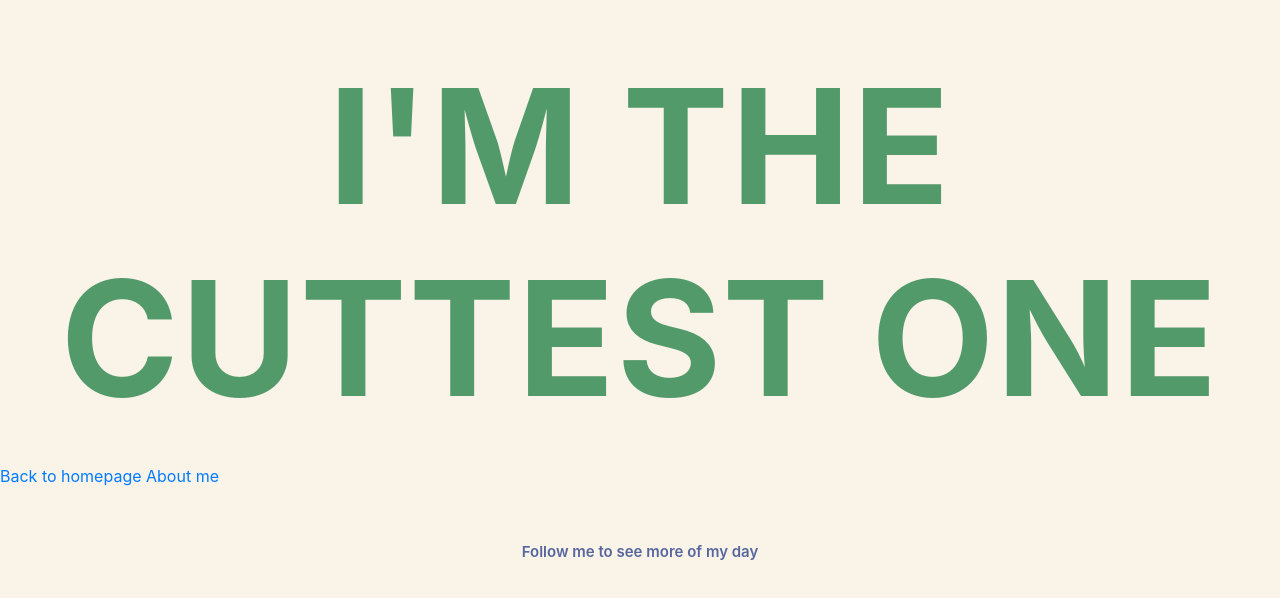
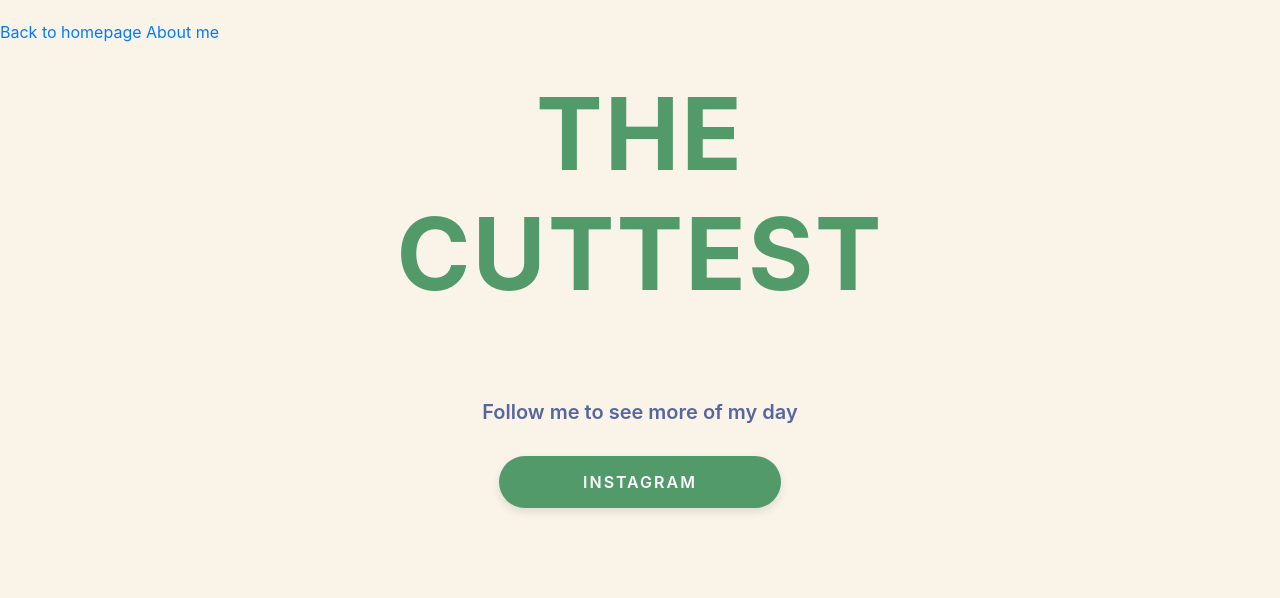
Before and after one commit to hicamilla/Croissant-Project, a plain HTML site: page photos.html in a window 1280 px wide. Drawn offline with nearby package versions, Linux system fonts and the light colour scheme.

Commit message:
update-basic html-photos

```diff
--- a/photos.html
+++ b/photos.html
@@ -9,15 +9,16 @@
     <title>My Album</title>
 </head>
 <body>
-    <h1>I'm the cuttest one</h1>
-
     <a href="/">Back to homepage</a>
     <a href="/contact.html">About me</a>
 
+    <h1 class="text-photos">The <br/> cuttest</h1>
 
     <footer>
-        <p>Follow me to see more of my day</p>
-        <a href="https://www.instagram.com/ottobolota"
+        <p class="follow-photos">Follow me to see more of my day</p>
+        <div class="button-ig">
+        <a href="https://www.instagram.com/ottobolota" class="ig-button" target="_blank">Instagram</a>
+        </div>
     </footer>
 </body>
 </html>
--- a/src/style.css
+++ b/src/style.css
@@ -11,7 +11,7 @@ body{
    margin:20px auto;
    background-color: #f0e2c561;
 }
-
+/*photos*/
 h1,h2,h3,h4{
     text-align: center;
     margin:0;
@@ -36,7 +36,6 @@ h3{
     padding-top: 30px;
 }
 
-
 p{
     color: var(--color-blue);
     font-weight: 600;
@@ -45,7 +44,14 @@ p{
     padding-bottom: 20px;
     line-height: 1.8;
     font-size: 15px;
+}
 
+.follow-photos{
+    font-size: 20px;
+}
+
+.text-photos{
+    font-size: 100px !important;
 }
 
 /*buttons first page //text-transform: uppercase//*/
@@ -65,7 +71,6 @@ p{
     text-decoration: none;
     flex: 0.2;
 }
-
 
 .contact{
     color:white;
@@ -111,3 +116,44 @@ p{
     transform: scale(1.04);
     border: none;
 }
+
+.button-ig{
+    display: flex;
+    justify-content: center;
+    margin-top: -30px;
+}
+
+.button-ig a {
+    text-align: center;
+    font-size: 16px;
+    line-height: 1;
+    margin: 20px;
+    border-radius: 28px;
+    padding: 17px 20px;
+    text-decoration: none;
+    flex: 0.2;
+}
+
+.ig-button{
+    color:white;
+    background-color:var(--color-green);
+    box-shadow: var(--box-shadow);
+    color: white;
+    background-color: var(--color-green);
+    box-shadow: var(--box-shadow);
+    transition-property: background-color, color, box-shadow, filter;
+    transition-duration: .3s;
+    border: 1px solid transparent;
+    letter-spacing: 2px;
+    min-width: 160px;
+    text-transform: uppercase;
+    white-space: normal;
+    font-weight: 600;
+}
+
+.ig-button:hover {
+    color: white;
+    background-color: var(--color-yellow);
+    transform: scale(1.04);
+    border: none;
+}
```
Also changed, not shown: index.html (+3 -1 lines).
